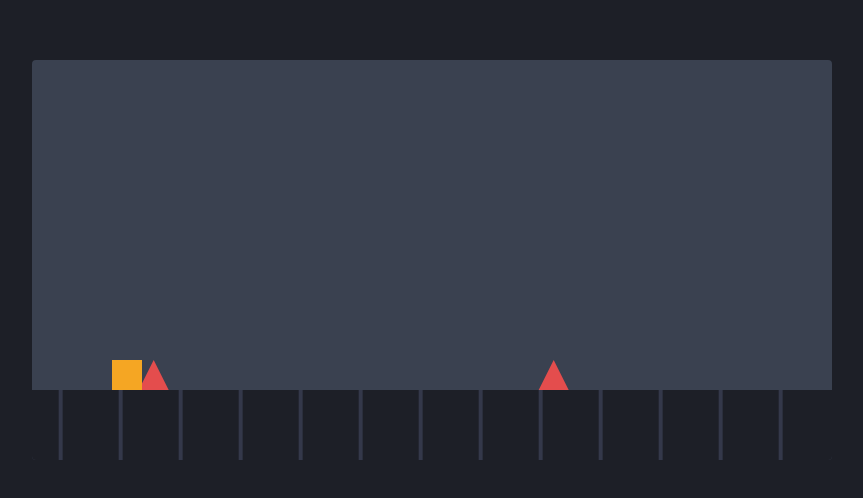
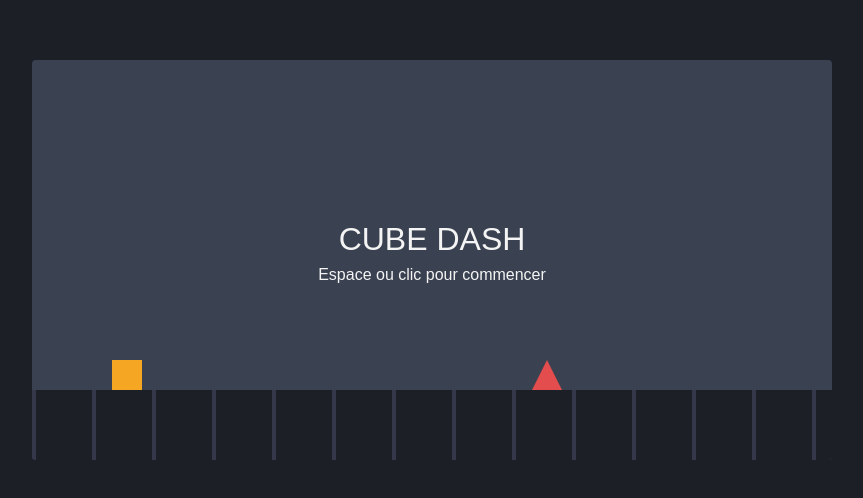
Before and after one commit to Li-au/Premier-projet, a website: page cube-dash/index.html in a window 1280 px wide. Shown: the part 140-638 px from the top of the page, without its empty margins (208-1071 px from the left). Drawn offline with Linux system fonts and the light colour scheme.

Commit message:
feat(state): Wire title/playing/game_over state machine with instant restart

```diff
--- a/cube-dash/game.js
+++ b/cube-dash/game.js
@@ -8,17 +8,27 @@ const GROUND_MARK_WIDTH = 4;
 const WORLD_SPEED = 0.4;
 const ROTATION_SPEED = 0.006;
 const OBSTACLE_COLOR = '#e44d4d';
+const TEXT_COLOR = '#f4f4f4';
 
 const canvas = document.getElementById('game-canvas');
 const ctx = canvas.getContext('2d');
 
-let state = {elapsedTime: 0};
-let player = {y: GROUND_Y, velocityY: 0, onGround: true};
-let worldOffset = 0;
-let playerRotation = 0;
+let state;
+let player;
+let worldOffset;
+let playerRotation;
 let jumpRequested = false;
 let lastTimestamp = null;
-let gameState = 'playing';
+let gameState = 'title';
+
+function resetGame() {
+  state = {elapsedTime: 0};
+  player = {y: GROUND_Y, velocityY: 0, onGround: true};
+  worldOffset = 0;
+  playerRotation = 0;
+}
+
+resetGame();
 
 function getPlayerRect() {
   return {x: PLAYER_X, y: player.y, width: PLAYER_SIZE, height: PLAYER_SIZE};
@@ -33,18 +43,25 @@ function getObstacleRect(obstacle, groundLineY) {
   };
 }
 
-function requestJump() {
-  jumpRequested = true;
+function requestAction() {
+  const previousState = gameState;
+  const nextState = transitionGameState(previousState, 'ACTION_PRESSED');
+  if (nextState === 'playing' && previousState !== 'playing') {
+    resetGame();
+  } else if (previousState === 'playing') {
+    jumpRequested = true;
+  }
+  gameState = nextState;
 }
 
 window.addEventListener('keydown', (event) => {
   if (event.code === 'Space') {
     event.preventDefault();
-    requestJump();
+    requestAction();
   }
 });
 
-canvas.addEventListener('click', requestJump);
+canvas.addEventListener('click', requestAction);
 
 function update(dt) {
   if (gameState !== 'playing') {
@@ -68,15 +85,13 @@ function update(dt) {
   const visibleObstacles = getVisibleObstacles(LEVEL, worldOffset, canvas.width);
   for (const obstacle of visibleObstacles) {
     if (checkCollision(playerRect, getObstacleRect(obstacle, groundLineY))) {
-      gameState = 'game_over';
+      gameState = transitionGameState(gameState, 'COLLISION');
       break;
     }
   }
 }
 
-function render() {
-  ctx.clearRect(0, 0, canvas.width, canvas.height);
-
+function renderWorld() {
   const groundLineY = GROUND_Y + PLAYER_SIZE;
   ctx.fillStyle = GROUND_COLOR;
   ctx.fillRect(0, groundLineY, canvas.width, canvas.height - groundLineY);
@@ -108,6 +123,26 @@ function render() {
   ctx.restore();
 }
 
+function renderOverlayText(lines) {
+  ctx.fillStyle = TEXT_COLOR;
+  ctx.textAlign = 'center';
+  ctx.font = '32px sans-serif';
+  ctx.fillText(lines[0], canvas.width / 2, canvas.height / 2 - 10);
+  ctx.font = '16px sans-serif';
+  ctx.fillText(lines[1], canvas.width / 2, canvas.height / 2 + 20);
+}
+
+function render() {
+  ctx.clearRect(0, 0, canvas.width, canvas.height);
+  renderWorld();
+
+  if (gameState === 'title') {
+    renderOverlayText(['CUBE DASH', 'Espace ou clic pour commencer']);
+  } else if (gameState === 'game_over') {
+    renderOverlayText(['Game Over', 'Espace ou clic pour recommencer']);
+  }
+}
+
 function tick(timestamp) {
   if (lastTimestamp === null) {
     lastTimestamp = timestamp;
--- a/cube-dash/index.html
+++ b/cube-dash/index.html
@@ -13,6 +13,7 @@
   <script src="src/world.js"></script>
   <script src="src/level.js"></script>
   <script src="src/collision.js"></script>
+  <script src="src/stateMachine.js"></script>
   <script src="game.js"></script>
 </body>
 </html>
```
